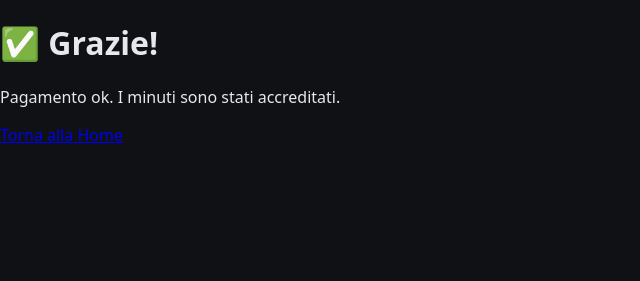
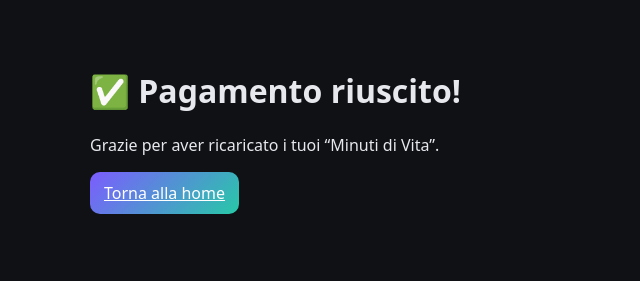
Before and after one commit to mattiapoddie87-rgb/colpa-mia-loyalty-clean4, a website: page public/success.html in a window 1280 px wide. Shown: the whole page, without its empty margins (0-640 px from the left). Drawn offline with Linux system fonts and the light colour scheme.

Commit message:
Update success.html

```diff
--- a/public/success.html
+++ b/public/success.html
@@ -1,17 +1,16 @@
-<!DOCTYPE html>
+<!doctype html>
 <html lang="it">
 <head>
-  <meta charset="UTF-8" />
-  <title>Pagamento riuscito</title>
-  <link rel="stylesheet" href="styles.css" />
+  <meta charset="utf-8" />
+  <meta name="viewport" content="width=device-width, initial-scale=1" />
+  <title>Grazie! — Colpa Mia</title>
+  <link rel="stylesheet" href="/styles.css" />
 </head>
 <body>
-  <header><h1>✅ Grazie!</h1></header>
-  <main>
-    <section>
-      <p>Pagamento ok. I minuti sono stati accreditati.</p>
-      <p><a href="/">Torna alla Home</a></p>
-    </section>
+  <main class="wrap" style="padding:48px 0">
+    <h1>✅ Pagamento riuscito!</h1>
+    <p>Grazie per aver ricaricato i tuoi “Minuti di Vita”.</p>
+    <p><a class="buy" href="/">Torna alla home</a></p>
   </main>
 </body>
 </html>
```
